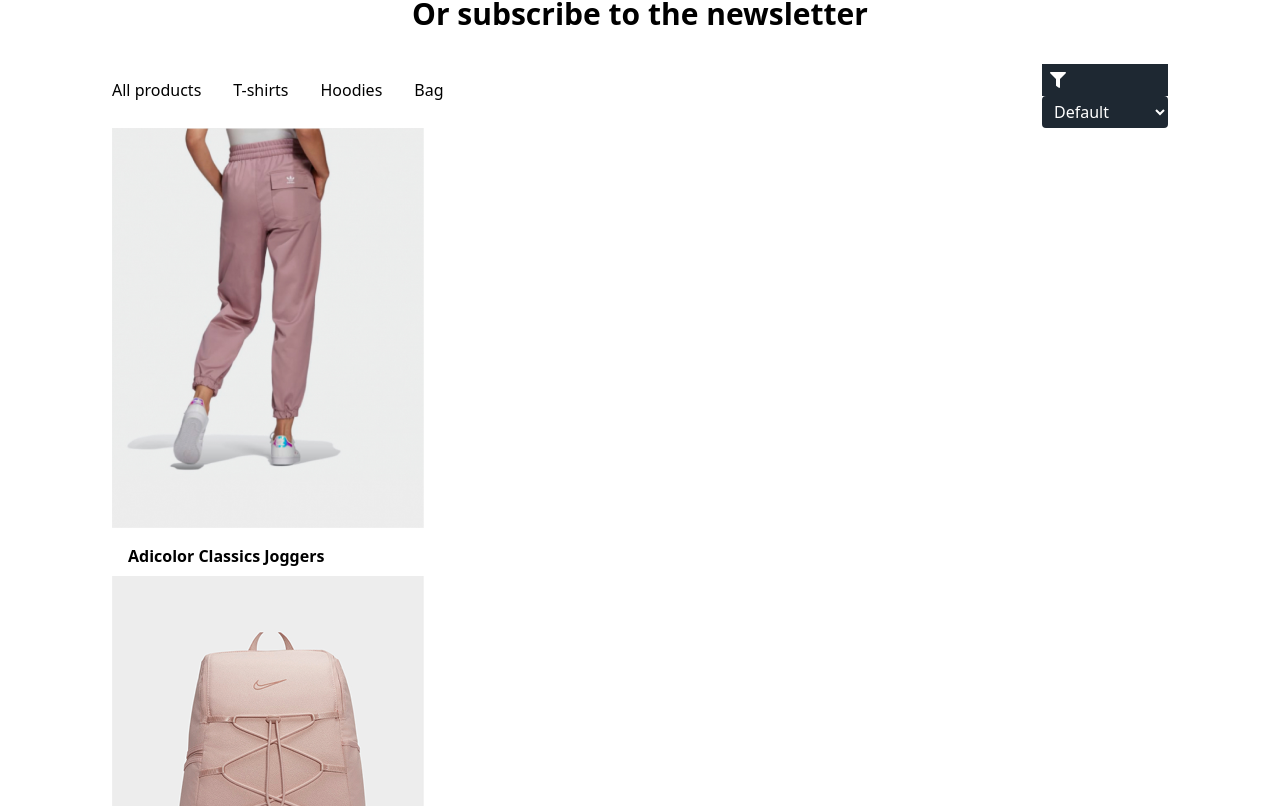
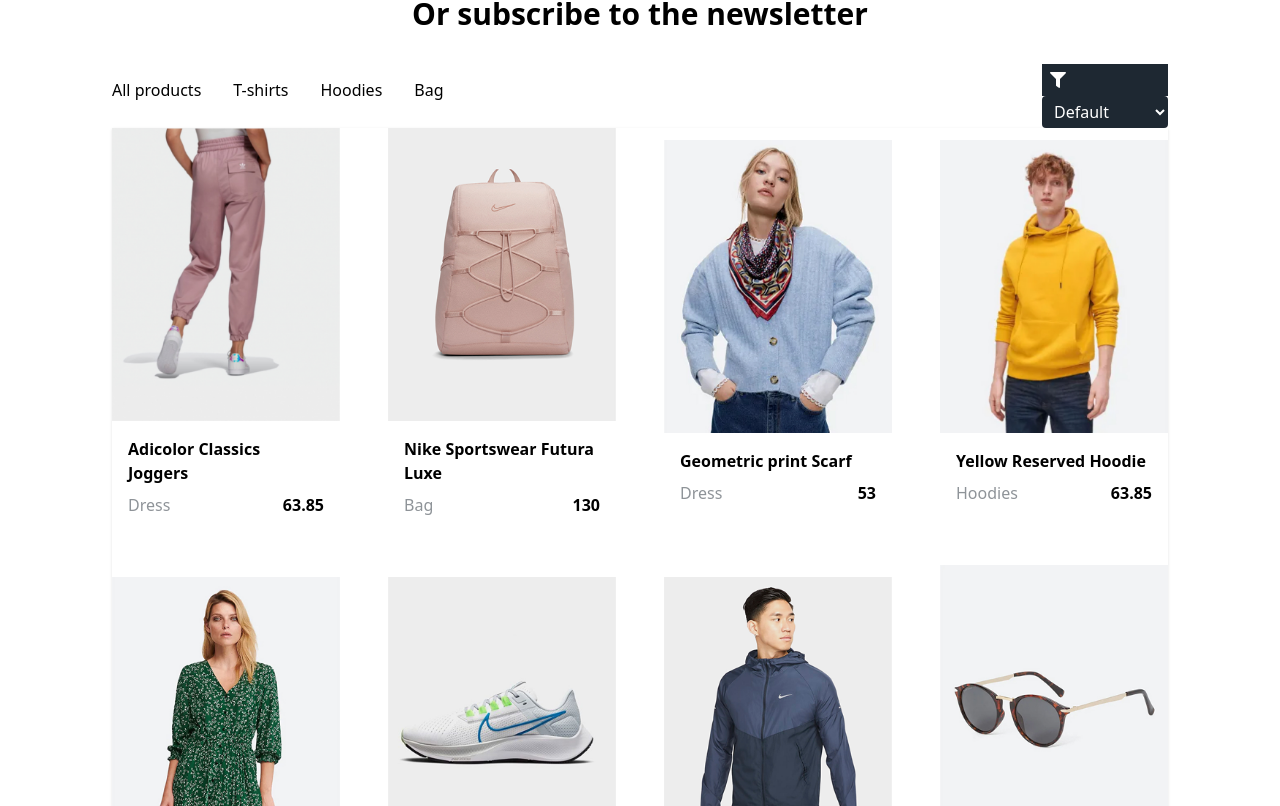
Before and after one commit to Hasan959/React-Ecommerce-Website-1, a React (Vite) app: page / in a window 1280 px wide. Shown: the part 1814-2620 px from the top of the page. Built offline with nearby package versions, Linux system fonts and the light colour scheme.

Commit message:
seven commit

```diff
--- a/src/components/Cards.jsx
+++ b/src/components/Cards.jsx
@@ -1,17 +1,22 @@
 import React from 'react'
 import { Link } from 'react-router'
 
-const Cards = ({filteredItem}) => {
+const Cards = ({filteredItems}) => {
   return (
-    <div>
+    <div className='grid xl:grid-cols-4 md:grid-cols-3 sm:grid-cols-2 grid-cols-1 items-center justify-center gap-12 shadow-sm'>
         {
-           filteredItem.map((item) =>(
+           filteredItems.map((item) =>(
             <div key={item.id}>
                 <Link to={`/shop/${item.id}`}>
-                <img src={item.image} alt="" />
+                <img src={item.image} alt="" className='mx-auto w-full hover:scale-105 transition-all duration-300' />
                 </Link>
                 <div className='mt-4 px-4'>
                   <h4 className='text-base font-semibold mb-2'> {item.title} </h4>
+
+                  <div className='flex justify-between'>
+                    <p className='text-black/50'> {item.category} </p>
+                    <p className='font-semibold'> {item.price} </p>
+                  </div>
                 </div>
             </div>
 
--- a/src/pages/home/Products.jsx
+++ b/src/pages/home/Products.jsx
@@ -5,7 +5,9 @@ import Cards from '../../components/Cards';
 
 const Products = () => {
   const [products,setProducts] = useState([]);
-
+  const [filteredItems,setFilteredItems] = useState([]);
+  const [selectCatagory,setSelectedCatagory] = useState("")
+  const [sortOption,setSortOption] = useState("default")
   useEffect(() =>{
 
     const fetchData = async ()=> {
@@ -14,6 +16,7 @@ const Products = () => {
         const data = await response.json();
         //console.log(data)
         setProducts(data)
+        setFilteredItems(data)
 
       } catch(error){
         console.log("Error fetching data:",error)
@@ -23,7 +26,7 @@ const Products = () => {
     fetchData();
 
   },[])
-  console.log(products)
+  //console.log(products)
 
   return (
     <div className='max-w-screen-3xl container mx-auto xl:px-28 px-4 mb-12'>
@@ -56,7 +59,7 @@ const Products = () => {
         </div>
       </div>
 
-      <Cards filteredItem= {products} />
+      <Cards filteredItems= {filteredItems} />
       </div>
 
     </div>
```
